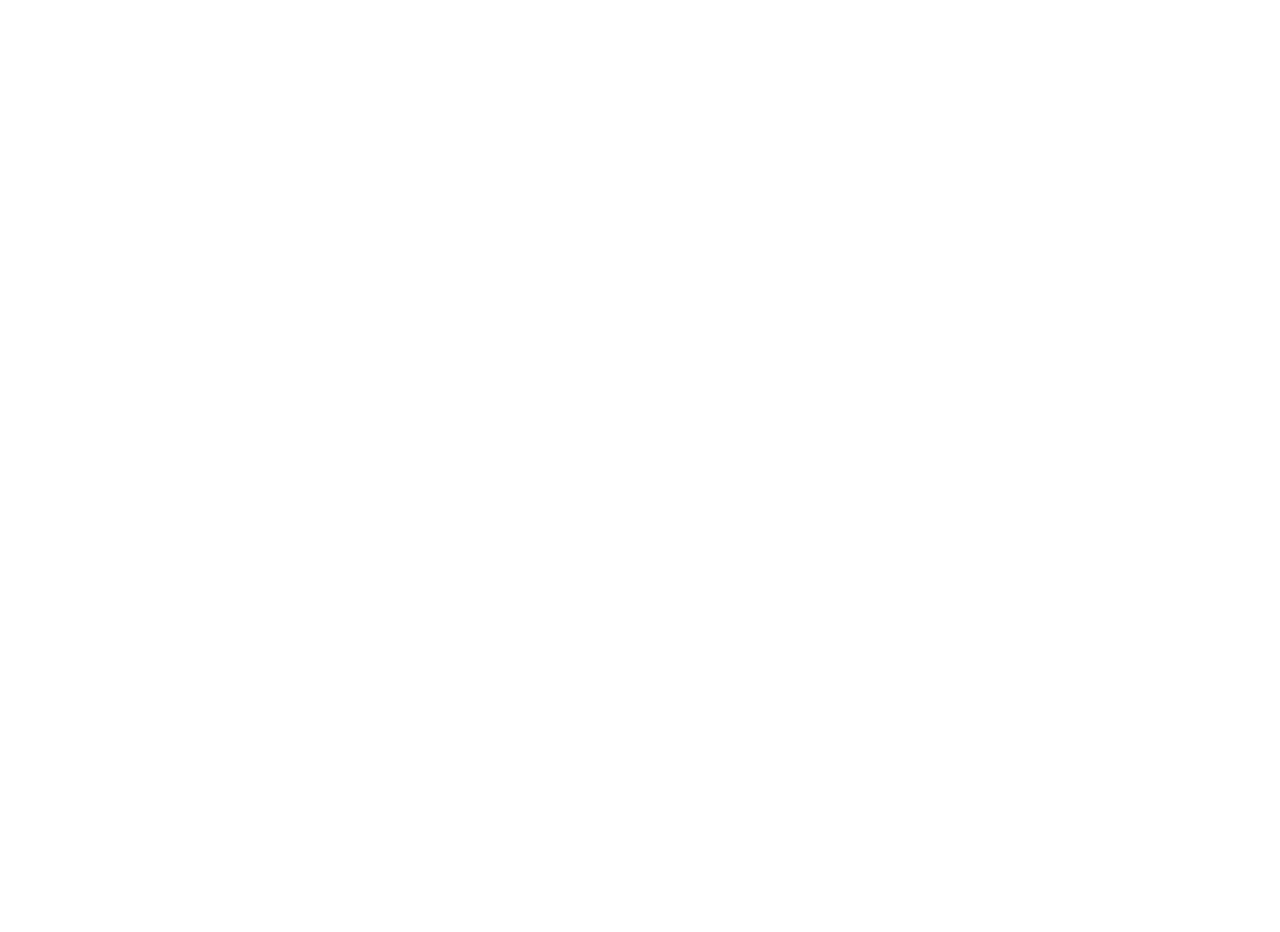
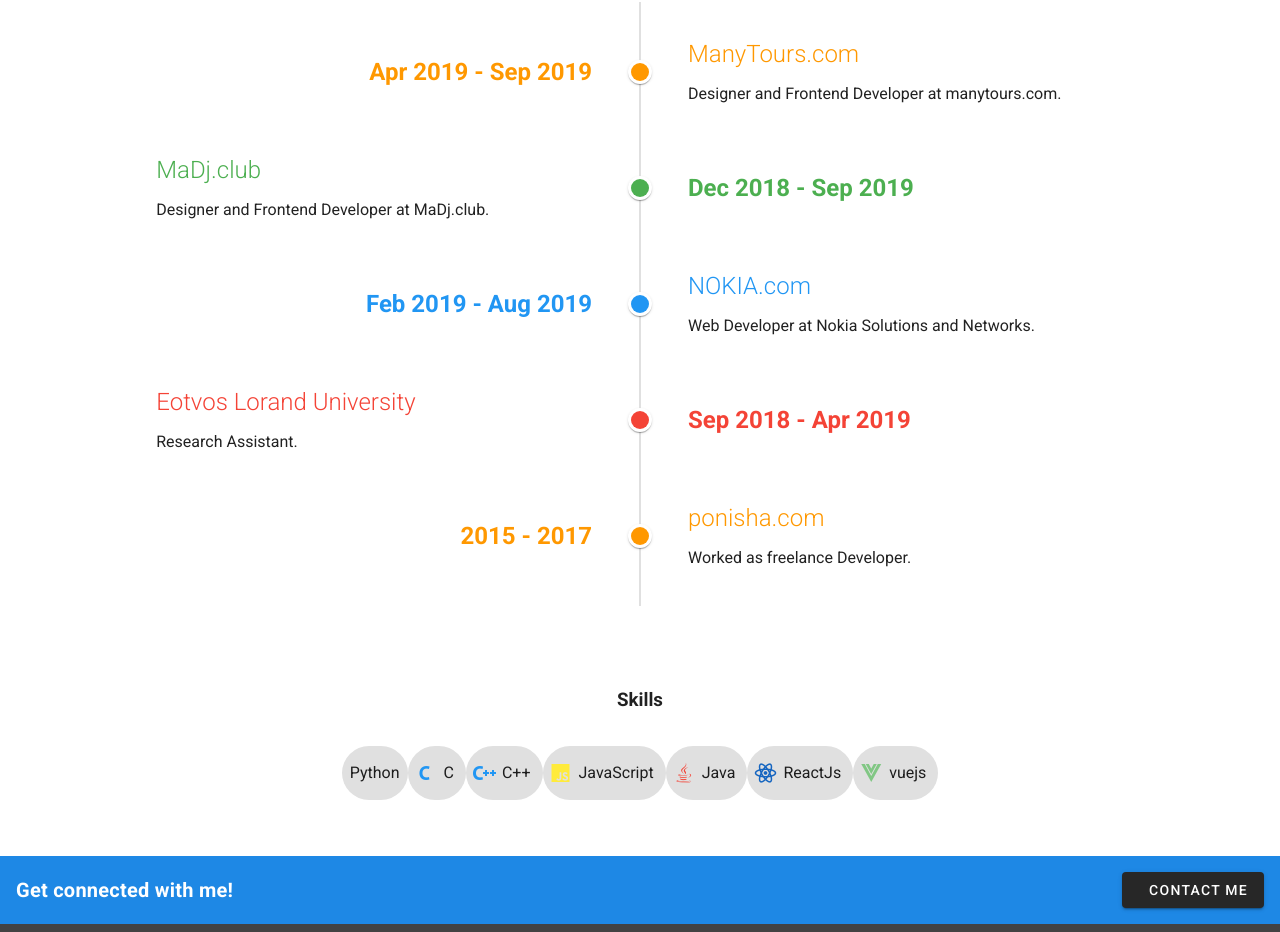
Before and after one commit to pouyapanahandeh/pouyapanahandeh.github.io, a Vue app in the folder github-personal-page-2/: page / in a window 1280 px wide. Shown: the part 932-1864 px from the top of the page. Before the commit the page ends 872 px from the top, so only its background shows below. Built offline with nearby package versions, Linux system fonts and the light colour scheme.

Commit message:
final project version one

```diff
--- a/github-personal-page-2/package.json
+++ b/github-personal-page-2/package.json
@@ -10,7 +10,7 @@
     "register-service-worker": "^1.6.2",
     "vue": "^2.6.10",
     "vue-router": "^3.0.3",
-    "vuetify": "^2.0.0",
+    "vuetify": "^2.0.17",
     "vuex": "^3.0.1"
   },
   "devDependencies": {
--- a/github-personal-page-2/src/App.vue
+++ b/github-personal-page-2/src/App.vue
@@ -4,8 +4,10 @@
     <v-content>
       <Introduction />
       <Education />
+      <Experience />
+      <Skills />
     </v-content>
-    <!-- <HelloWorld/> -->
+    <Footerend />
   </v-app>
 </template>
 
@@ -13,11 +15,14 @@
 import MainHeader from './components/MainHeader';
 import Introduction from './components/Introduction';
 import Education from './components/Education';
+import Experience from './components/Experience';
+import Skills from './components/Skills'
+import Footerend from './components/Footerend'
 // import HelloWorld from './components/HelloWorld';
 
 export default {
   name: 'App',
-  components: {MainHeader, Introduction, Education},
+  components: {MainHeader, Introduction, Education, Experience, Skills, Footerend},
   data: () => ({
     //
   }),
--- a/github-personal-page-2/src/components/Education.vue
+++ b/github-personal-page-2/src/components/Education.vue
@@ -9,8 +9,7 @@
                     <v-card-title>Eotvos Lorand University</v-card-title>
                     <v-card-text>Master of Science in Artificial Inteligence
                         <ul>
-                            <li>Bachelor thesis: ""</li>
-                            <li></li>
+                            <li>Member of AI Research Department.</li>
                         </ul>
                     </v-card-text>
                 </v-card>
@@ -18,10 +17,10 @@
             <v-layout class="my-8" justify-center wrap>
                 <v-card width="800" class="mx-auto">
                     <v-card-title>Eotvos Lorand University</v-card-title>
-                    <v-card-text>Bachelor of Science in Computer Science
+                    <v-card-text>Bachelor of Science in Computer Science [2016-2019]
                         <ul>
-                            <li>Bachelor thesis: ""</li>
-                            <li></li>
+                            <li>Bachelor thesis: "Neuron - Secure Connection between devices over the air [native android application]".</li>
+                            <li>TDK Competition: "Swarm - Secure Connection by using Blockchain [Java]."</li>
                         </ul>
                     </v-card-text>
                 </v-card>
--- /dev/null
+++ b/github-personal-page-2/src/components/Experience.vue
@@ -0,0 +1,65 @@
+<template>
+    <v-container fluid>
+        <v-container>
+            <v-layout justify-center wrap>
+                <h3>Experience</h3>
+            </v-layout>
+            <v-layout class="my-8" justify-center wrap>
+                <v-flex xs12 sm10>
+                    <v-timeline>
+                        <v-timeline-item v-for="(year, i) in years" :key="i" :color="year.color" small>
+                        <template v-slot:opposite>
+                            <span :class="`headline font-weight-bold ${year.color}--text`" v-text="year.year"></span>
+                        </template>
+                        <div class="py-3">
+                            <h2 :class="`headline font-weight-light mb-3 ${year.color}--text`">{{year.title}}</h2>
+                            <div :class="`${year.title}`">
+                            {{year.description}}
+                            </div>
+                        </div>
+                        </v-timeline-item>
+                    </v-timeline>
+                </v-flex>
+            </v-layout>
+        </v-container>
+    </v-container>
+</template>
+<script>
+  export default {
+    data: () => ({
+
+      years: [
+        {
+          color: 'orange',
+          year: 'Apr 2019 - Sep 2019',
+          title: 'ManyTours.com',
+          description:'Designer and Frontend Developer at manytours.com.'
+        },
+        {
+          color: 'green',
+          year: 'Dec 2018 - Sep 2019',
+          title: 'MaDj.club',
+          description:'Designer and Frontend Developer at MaDj.club.'
+        },
+        {
+          color: 'blue',
+          year: 'Feb 2019 - Aug 2019',
+          title: 'NOKIA.com',
+          description: 'Web Developer at Nokia Solutions and Networks.'
+        },
+        {
+          color: 'red',
+          year: 'Sep 2018 - Apr 2019',
+          title: 'Eotvos Lorand University',
+          description: 'Research Assistant.'
+        },
+        {
+          color: 'orange',
+          year: '2015 - 2017',
+          title: 'ponisha.com',
+          description: 'Worked as freelance Developer.'
+        }
+      ]
+    })
+  }
+</script>
--- /dev/null
+++ b/github-personal-page-2/src/components/Footerend.vue
@@ -0,0 +1,20 @@
+<template>
+  <v-footer dark padless>
+    <v-card class="flex" flat tile>
+      <v-card-title class="blue darken-1">
+        <strong class="subheading">Get connected with me!</strong>
+
+        <div class="flex-grow-1"></div>
+
+        <v-btn to="https://docs.google.com/forms/d/e/1FAIpQLSdfitzl1XNFCSI6o0ecvSxCtq4AaqOyEw_5AdOg9HPTZSWApw/viewform?usp=sf_link">
+          <v-icon size="24px">mdi-contact-mail-outline</v-icon>
+          &nbsp; Contact me
+        </v-btn>
+      </v-card-title>
+
+      <v-card-actions class="grey darken-3 justify-center">
+        {{ new Date().getFullYear() }} — Made with &nbsp; <v-icon>mdi-heart-flash</v-icon>
+      </v-card-actions>
+    </v-card>
+  </v-footer>
+</template>
--- /dev/null
+++ b/github-personal-page-2/src/components/Skills.vue
@@ -0,0 +1,40 @@
+<template>
+    <v-container fluid>
+        <v-container>
+            <v-layout justify-center wrap>
+                <h3>Skills</h3>
+            </v-layout>
+            <v-layout class="my-8" justify-center wrap>
+
+                    <v-chip class="px-2" large>
+                        <v-icon left color="yellow">mdi-language-python-text</v-icon>
+                        Python
+                    </v-chip>
+                    <v-chip large>
+                        <v-icon left color="blue">mdi-language-c</v-icon>
+                        C
+                    </v-chip>
+                    <v-chip large>
+                        <v-icon left color="blue">mdi-language-cpp</v-icon>
+                        C++
+                    </v-chip>
+                    <v-chip large>
+                        <v-icon left color="yellow">mdi-language-javascript</v-icon>
+                        JavaScript
+                    </v-chip>
+                    <v-chip large>
+                        <v-icon left color="red">mdi-language-java</v-icon>
+                        Java
+                    </v-chip>
+                    <v-chip large>
+                        <v-icon left color="blue darken-3">mdi-react</v-icon>
+                        ReactJs
+                    </v-chip>
+                    <v-chip large>
+                        <v-icon left color="green lighten-2">mdi-vuejs</v-icon>
+                        vuejs
+                    </v-chip>
+            </v-layout>
+        </v-container>
+    </v-container>
+</template>
```
Also changed, not shown: 1 other file (tests, documents, lock files or other folders).
